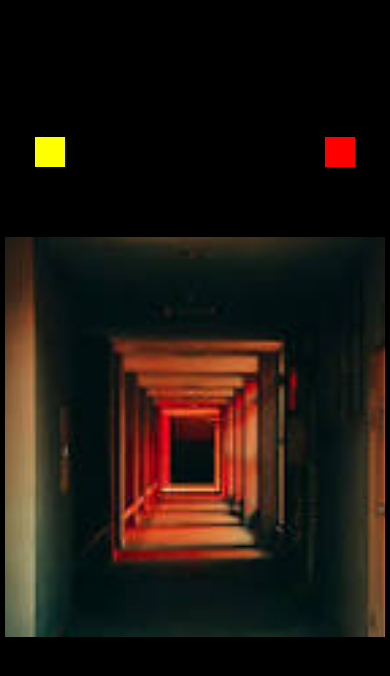
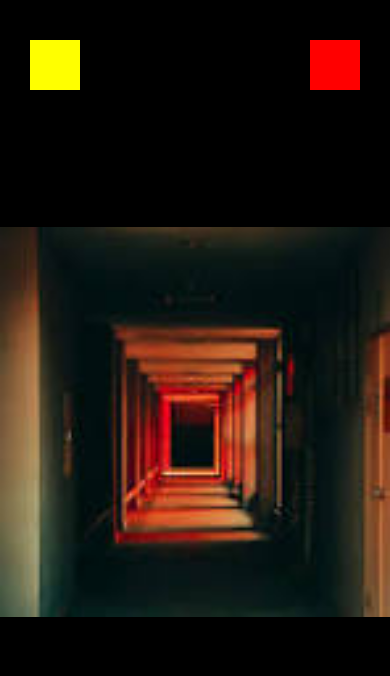
Before and after one commit to Qashu02/ReactnNativelearning, a React Native app in the folder DoneWithIt/: screen / in a window 390 px wide. Shown: the top 676 px of the page. Built offline with nearby package versions, Linux system fonts and the light colour scheme.

Commit message:
ShopScreen v 2

```diff
--- a/DoneWithIt/App.js
+++ b/DoneWithIt/App.js
@@ -5,18 +5,16 @@ import ShopScreen from './app/screen/ShopScreen';
 
 export default function App() {
 
-  return <View style={styles.container}>
-<ShopScreen/>
-  </View>
+  return <ShopScreen/>
+
 }
 
 const styles = StyleSheet.create({
   container: {
 
-    backgroundColor: 'black',
+    backgroundColor: 'white',
     alignItems: 'center',
     justifyContent: 'center',
-    flex: 1,
 
   },
 });
--- a/DoneWithIt/app/screen/ShopScreen.jsx
+++ b/DoneWithIt/app/screen/ShopScreen.jsx
@@ -4,34 +4,45 @@ import { Image, StyleSheet, View } from 'react-native';
 function ShopScreen(props) {
     return (
 
- <View >
-    <View style={styles.navContainer}>
+ <View  style={styles.background} >
+
     <View style={styles.tick}/>
     <View style={ styles.cros}/>
 
-    </View>
-    <Image style={{width: 380, height:400}}  source={require('../assets/image.png')} />
+
+    <Image resizeMode='contain' style={{width: '100%', height:'100%'}}  source={require('../assets/image.png')} />
  </View>
     );
 }
 
 const styles = StyleSheet.create({
-    navContainer:{
-        bottom:70,
-        right:30,
-        flexDirection: 'row',
-        justifyContent:'space-between'
+    background:{
+        backgroundColor:'black',
+        flex:1,
+
     },
+    // navContainer:{
+    //     bottom:70,
+    //     right:30,
+    //     flexDirection: 'row',
+    //     justifyContent:'space-between'
+    // },
     tick:{
         backgroundColor:'yellow',
-        width:30,
-        height:30,
-        right:-60
+        width:50,
+        height:50,
+  position: 'absolute',
+ top:40,
+ left:30
     },
     cros:{
         backgroundColor:'red',
-        width:30,
-        height:30,
+        width:50,
+        height:50,
+        position:'absolute',
+        top:40,
+       right:30
+
     }
 })
 
```
